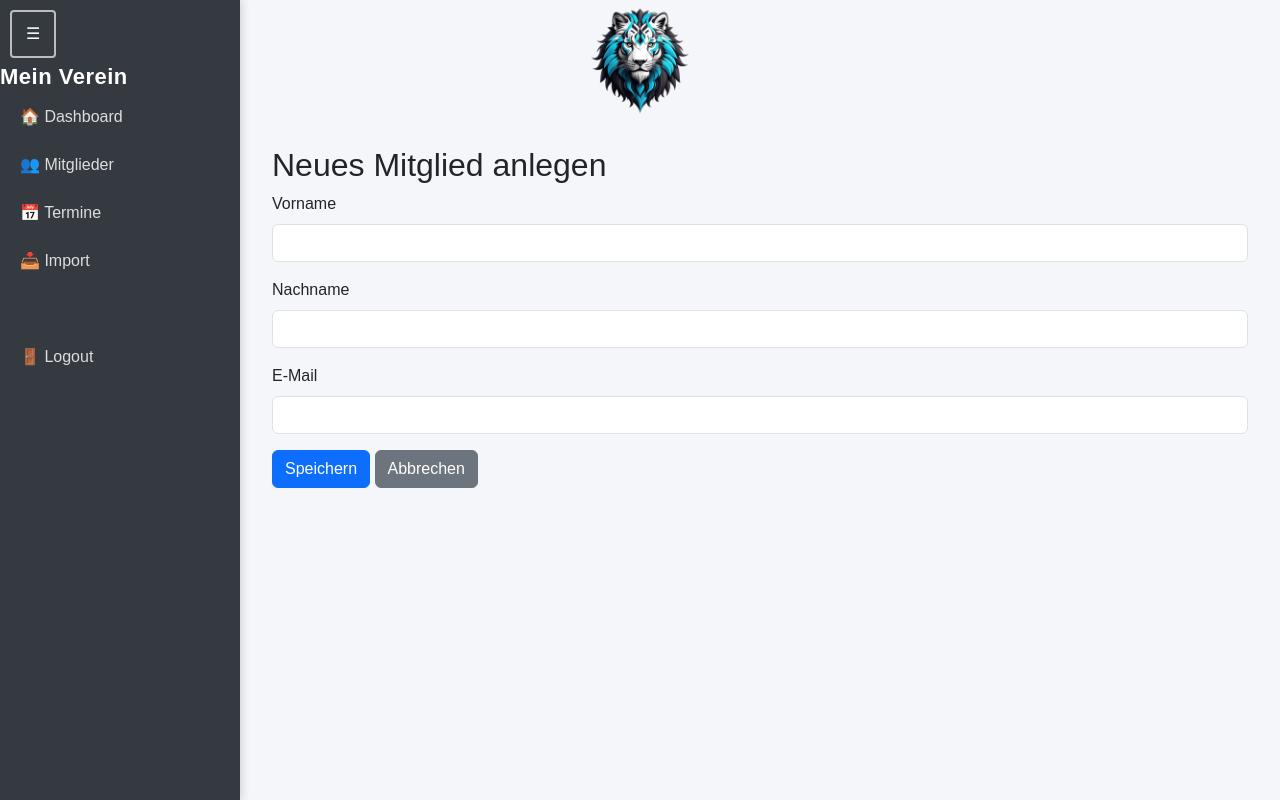
After one commit to prinzfrio/myverein, a Flask app: page /mitglieder/neu in a window 1280 px wide. The commit adds this page. Run offline with Flask 3, Linux system fonts and the light colour scheme.

Commit message:
templates verschoben

```diff
--- a/backend/app.py
+++ b/backend/app.py
@@ -15,7 +15,7 @@ from backend.intranet.routes.auth import auth_bp
 app = Flask(__name__, template_folder="intranet/templates")
 
 app.config["SQLALCHEMY_DATABASE_URI"] = "sqlite:///myverein.db"
-app.config["SECRET_KEY"] = "irgendein_geheimer_schlüssel"
+app.config["SECRET_KEY"] = "irgendein_geheimer_schlüssel_habe_ich_mir_ueberlegt!"
 
 db.init_app(app)
 
--- a/backend/intranet/routes/mitglieder.py
+++ b/backend/intranet/routes/mitglieder.py
@@ -1,4 +1,4 @@
-from flask import Blueprint, request, jsonify, render_template
+from flask import Blueprint, request, jsonify, render_template, redirect, flash
 
 from ..models import Mitglied
 from ..db import db
@@ -47,6 +47,31 @@ def create_mitglied():
 
     return jsonify({"message": "Mitglied erstellt", "id": neues.id}), 201
 
+# Neues Mitglied – Formular anzeigen
+@mitglieder_bp.get("/mitglieder/neu")
+def mitglied_neu_page():
+    return render_template("mitglied_neu.html")
+
+# Neues Mitglied – Formular absenden
+@mitglieder_bp.post("/mitglieder/neu")
+def mitglied_neu_save():
+    vorname = request.form.get("vorname")
+    nachname = request.form.get("nachname")
+    email = request.form.get("email")
+
+    neues = Mitglied(
+        vorname=vorname,
+        nachname=nachname,
+        email=email
+    )
+
+    db.session.add(neues)
+    db.session.commit()
+
+    flash("Neues Mitglied wurde angelegt.", "success")
+    return redirect("/mitglieder")
+
+
 # Mitglied aktualisieren
 @mitglieder_bp.put("/api/mitglieder/<int:id>")
 def update_mitglied(id):
@@ -71,8 +96,43 @@ def delete_mitglied(id):
     return jsonify({"message": "Mitglied gelöscht"})
 
 
+# Bestätigungsseite anzeigen
+@mitglieder_bp.get("/mitglieder/<int:id>/delete")
+def delete_mitglied_confirm(id):
+    m = Mitglied.query.get_or_404(id)
+    return render_template("mitglied_delete.html", m=m)
+
+# Löschung durchführen (POST)
+@mitglieder_bp.post("/mitglieder/<int:id>/delete")
+def delete_mitglied_confirmed(id):
+    m = Mitglied.query.get_or_404(id)
+    db.session.delete(m)
+    db.session.commit()
+    flash("Mitglied wurde gelöscht.", "danger")
+    return redirect("/mitglieder")
+
+
 # HTML-Seite: Mitglieder anzeigen
 @mitglieder_bp.get("/mitglieder")
 def mitglieder_page():
     alle = Mitglied.query.all()
     return render_template("mitglieder.html", mitglieder=alle)
+
+# Mitglied bearbeiten – Formular anzeigen
+@mitglieder_bp.get("/mitglieder/<int:id>/edit")
+def edit_mitglied_page(id):
+    m = Mitglied.query.get_or_404(id)
+    return render_template("mitglied_edit.html", m=m)
+
+# Mitglied bearbeiten – Formular absenden
+@mitglieder_bp.post("/mitglieder/<int:id>/edit")
+def edit_mitglied_save(id):
+    m = Mitglied.query.get_or_404(id)
+
+    m.vorname = request.form.get("vorname")
+    m.nachname = request.form.get("nachname")
+    m.email = request.form.get("email")
+
+    db.session.commit()
+    flash("Mitglied erfolgreich aktualisiert.", "success")
+    return redirect("/mitglieder")
--- a/backend/intranet/templates/layout.html
+++ b/backend/intranet/templates/layout.html
@@ -3,9 +3,7 @@
 <head>
     <meta charset="UTF-8">
     <meta name="viewport" content="width=device-width, initial-scale=1">
-    <div class="text-center mb-3">
-        <img src="/static/img/logo.png" style="width: 120px; border-radius: 2px;">
-    </div>
+
     <title>{% block title %}Mein Verein{% endblock %}</title>
 
     <link href="https://cdn.jsdelivr.net/npm/bootstrap@5.3.2/dist/css/bootstrap.min.css" rel="stylesheet">
@@ -66,7 +64,7 @@
         .content {
             margin-left: 240px;
             padding: 2rem;
-            padding-top: 70px; /* Abstand für den Hamburger-Button */
+            padding-top: 10px; /* Abstand für den Hamburger-Button */
             transition: margin-left 0.3s ease;
         }
 
@@ -109,14 +107,35 @@
             }
         }
 
+        @media (max-width: 576px) {
+            body {
+                padding-top: 100px; /* mehr Platz für Logo + Hamburger */
+            }
+
+            .text-center.mb-3 img {
+                margin-top: 20px; /* optional: Logo weiter nach unten */
+            }
+            .sidebar {
+                padding-top: 120px; /* statt 60px */
+            }
+            /* Hamburger-Button weiter nach unten */
+            .toggle-btn {
+                top: 40px;
+            }
+
+
+        }
+
 
     </style>
 </head>
 
 <body class="{% if request.endpoint in ['login.login_page', 'login.logout'] %}no-sidebar{% endif %}">
+{% if request.endpoint not in ['login.login_page', 'login.logout', 'auth.register_page'] %}
 
-
-{% if request.endpoint not in ['login.login_page', 'login.logout', 'auth.register_page'] %}
+<div class="text-center mb-3">
+    <img src="/static/img/logo.png" style="width: 120px; border-radius: 2px;">
+</div>
 
 <button class="toggle-btn" id="toggleBtn">☰</button>
 
@@ -134,10 +153,26 @@
 </div>
 {% endif %}
 
+<!-- Flash-Meldungen müssen HIER stehen -->
+{% with messages = get_flashed_messages(with_categories=true) %}
+  {% if messages %}
+    <div class="container mt-3">
+      {% for category, message in messages %}
+        <div class="alert alert-{{ category }} alert-dismissible fade show" role="alert">
+          {{ message }}
+          <button type="button" class="btn-close" data-bs-dismiss="alert"></button>
+        </div>
+      {% endfor %}
+    </div>
+  {% endif %}
+{% endwith %}
 
+
+<!-- Danach kommt der Seiteninhalt -->
 <div class="content" id="content">
     {% block content %}{% endblock %}
 </div>
+
 
 {% if request.endpoint not in ['login.login_page', 'login.logout', 'auth.register_page'] %}
 <script>
--- /dev/null
+++ b/backend/intranet/templates/mitglied_neu.html
@@ -0,0 +1,26 @@
+{% extends "layout.html" %}
+{% block title %}Neues Mitglied{% endblock %}
+
+{% block content %}
+<h2>Neues Mitglied anlegen</h2>
+
+<form method="POST">
+    <div class="mb-3">
+        <label class="form-label">Vorname</label>
+        <input name="vorname" class="form-control" required>
+    </div>
+
+    <div class="mb-3">
+        <label class="form-label">Nachname</label>
+        <input name="nachname" class="form-control" required>
+    </div>
+
+    <div class="mb-3">
+        <label class="form-label">E-Mail</label>
+        <input name="email" type="email" class="form-control" required>
+    </div>
+
+    <button class="btn btn-primary">Speichern</button>
+    <a href="/mitglieder" class="btn btn-secondary">Abbrechen</a>
+</form>
+{% endblock %}
```
Also changed, not shown: backend/intranet/templates/mitglied_delete.html (added, +21 -0 lines), backend/intranet/templates/mitglied_edit.html (added, +26 -0 lines), instance/myverein.db.
